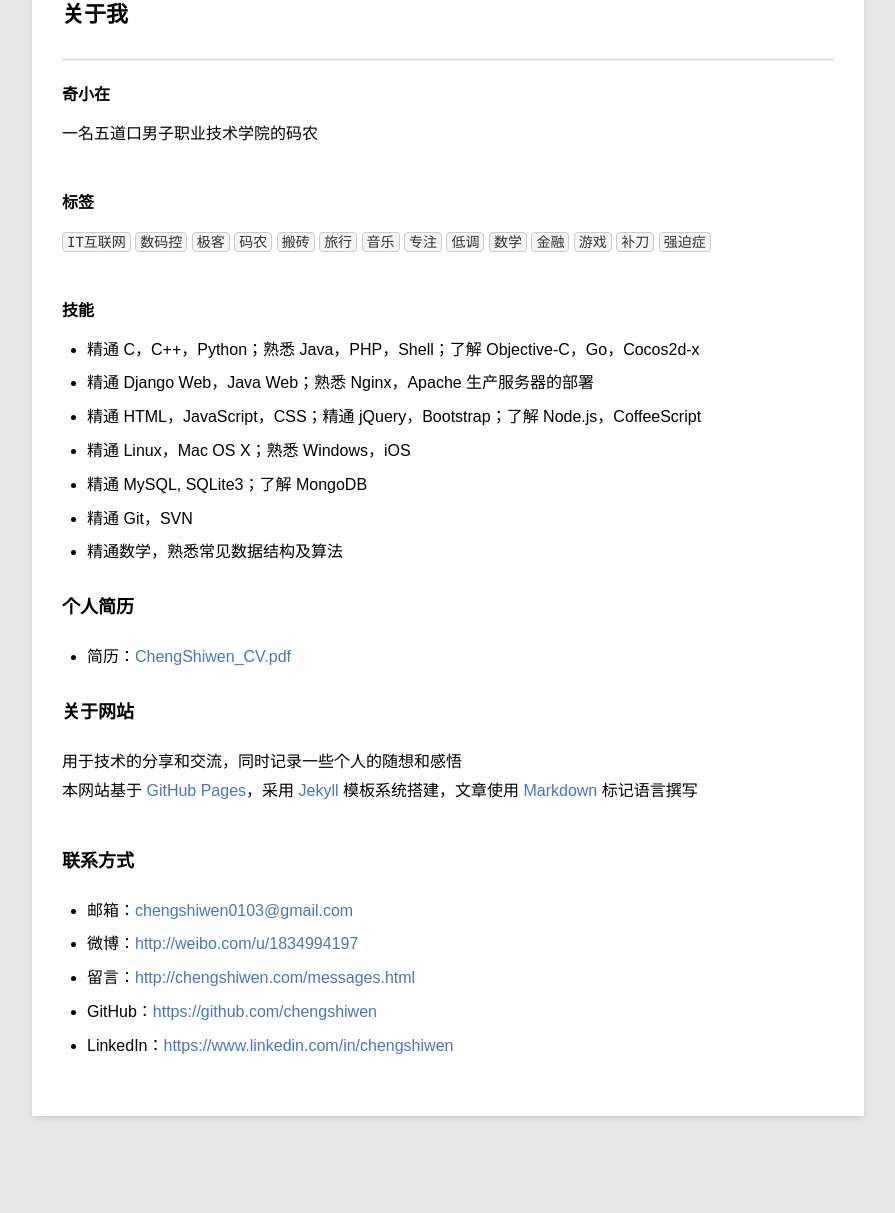
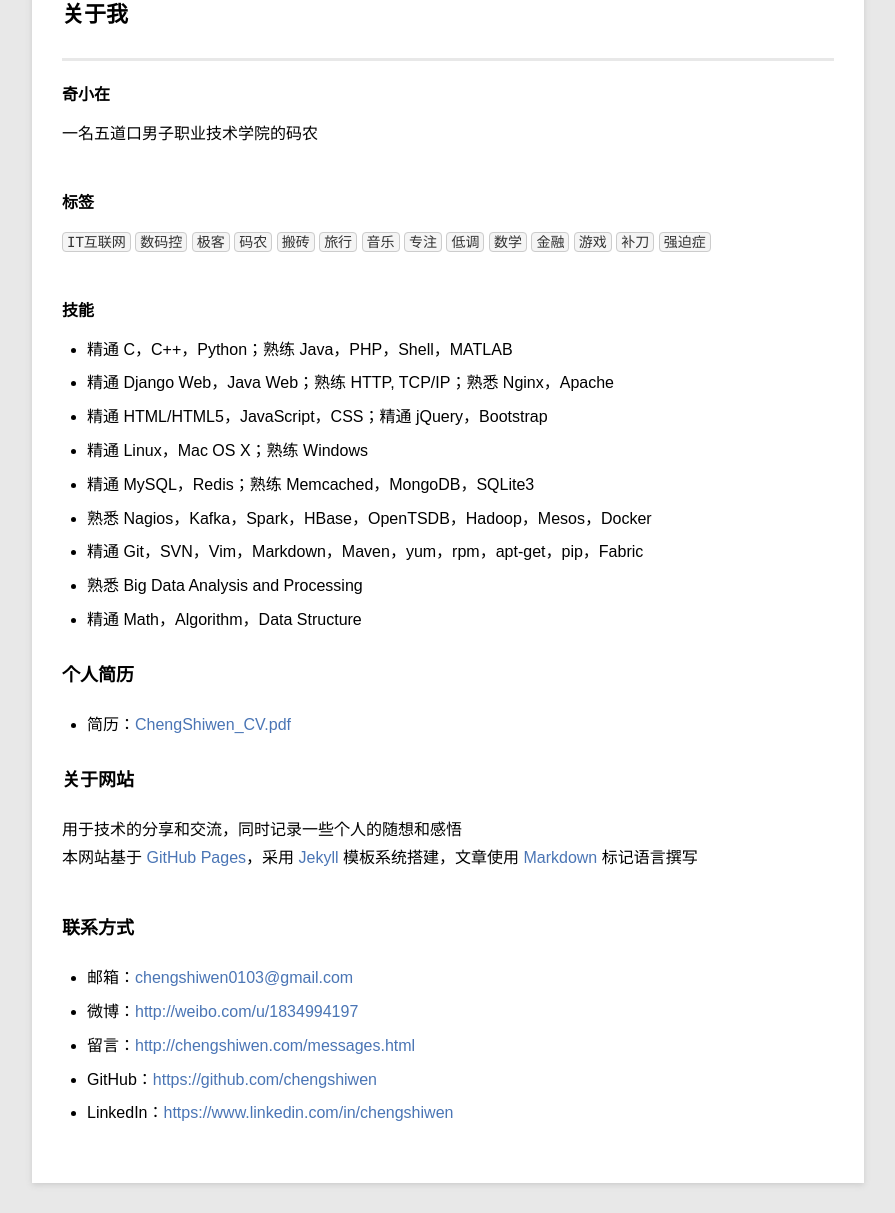
Before and after one commit to chengshiwen/chengshiwen.github.io, a Jekyll site: the page built from about.md, in a window 1280 px wide, cut to the strip 174-1387 px from the top of the page. Shown: the whole strip, without its empty margins (192-1087 px from the left). Built offline with Jekyll 4.4.1, drawn with Linux system fonts in a browser that asks for light colours; before the commit the page ends 1320 px from its top, so only the background shows below that.

Commit message:
update page about.md about skill

```diff
--- a/about.md
+++ b/about.md
@@ -17,13 +17,15 @@ title: 关于我
 
 #### 技能
 
- - 精通 C，C++，Python；熟悉 Java，PHP，Shell；了解 Objective-C，Go，Cocos2d-x
- - 精通 Django Web，Java Web；熟悉 Nginx，Apache 生产服务器的部署
- - 精通 HTML，JavaScript，CSS；精通 jQuery，Bootstrap；了解 Node.js，CoffeeScript
- - 精通 Linux，Mac OS X；熟悉 Windows，iOS
- - 精通 MySQL, SQLite3；了解 MongoDB
- - 精通 Git，SVN
- - 精通数学，熟悉常见数据结构及算法
+ - 精通 C，C++，Python；熟练 Java，PHP，Shell，MATLAB
+ - 精通 Django Web，Java Web；熟练 HTTP, TCP/IP；熟悉 Nginx，Apache
+ - 精通 HTML/HTML5，JavaScript，CSS；精通 jQuery，Bootstrap
+ - 精通 Linux，Mac OS X；熟练 Windows
+ - 精通 MySQL，Redis；熟练 Memcached，MongoDB，SQLite3
+ - 熟悉 Nagios，Kafka，Spark，HBase，OpenTSDB，Hadoop，Mesos，Docker
+ - 精通 Git，SVN，Vim，Markdown，Maven，yum，rpm，apt-get，pip，Fabric
+ - 熟悉 Big Data Analysis and Processing
+ - 精通 Math，Algorithm，Data Structure
 
 
 ### 个人简历
```
